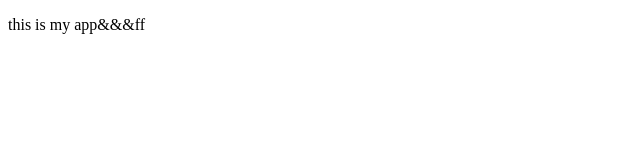
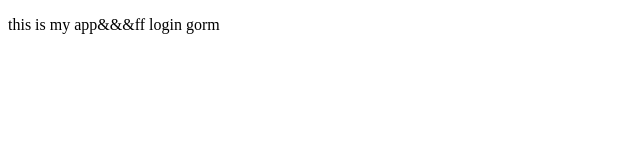
Before and after one commit to enaikeleodion/my-app-sample, a plain HTML site: page index.html in a window 1280 px wide. Shown: the full height of the page, 0-640 px from the left. Drawn offline with Linux system fonts and the light colour scheme.

Commit message:
loginform

```diff
--- /dev/null
+++ b/gj/app2.js
@@ -0,0 +1 @@
+console.log('object');
--- a/index.html
+++ b/index.html
@@ -7,6 +7,6 @@
     <title>Document</title>
 </head>
 <body>
-    <p>this is my app&&&ff </p>
+    <p>this is my app&&&ff  login gorm</p>
 </body>
 </html>
```
Also changed, not shown: log.txt (added), login.html (added).
